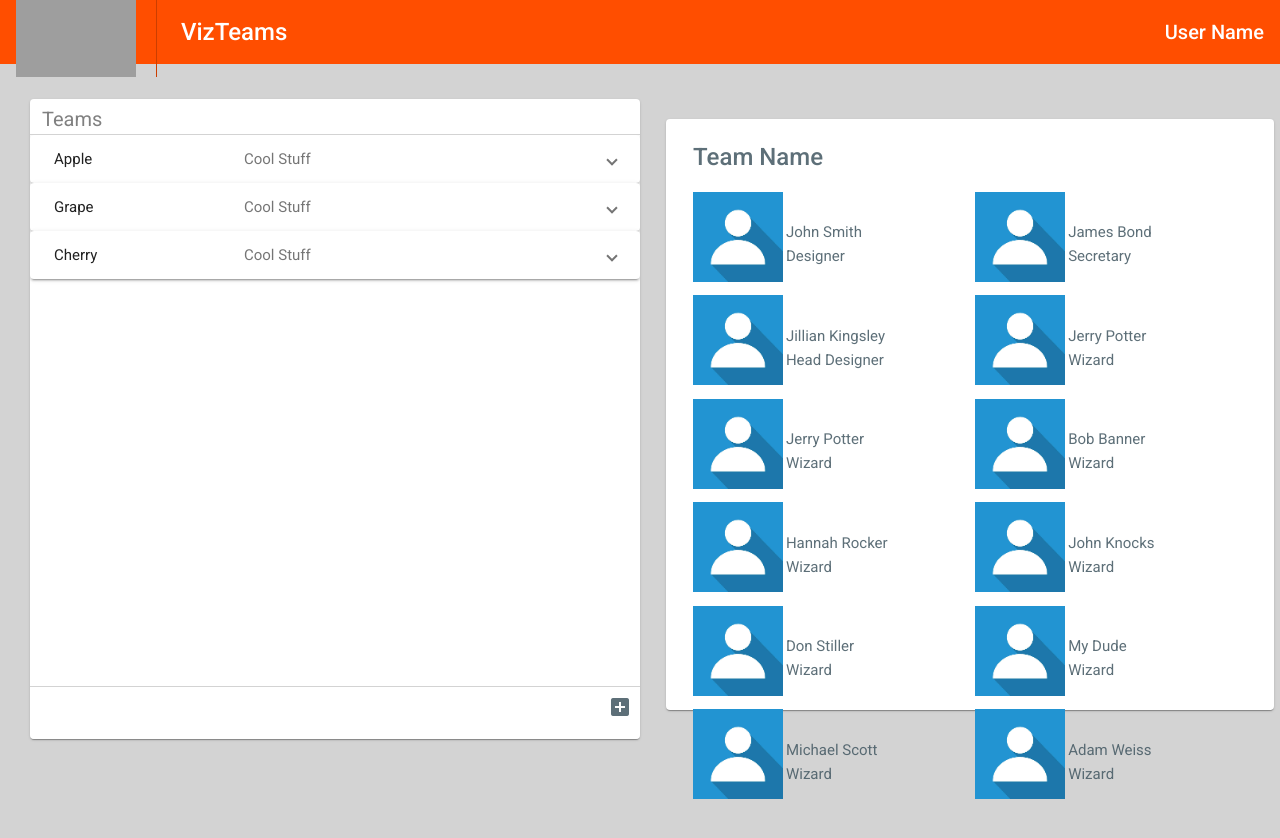
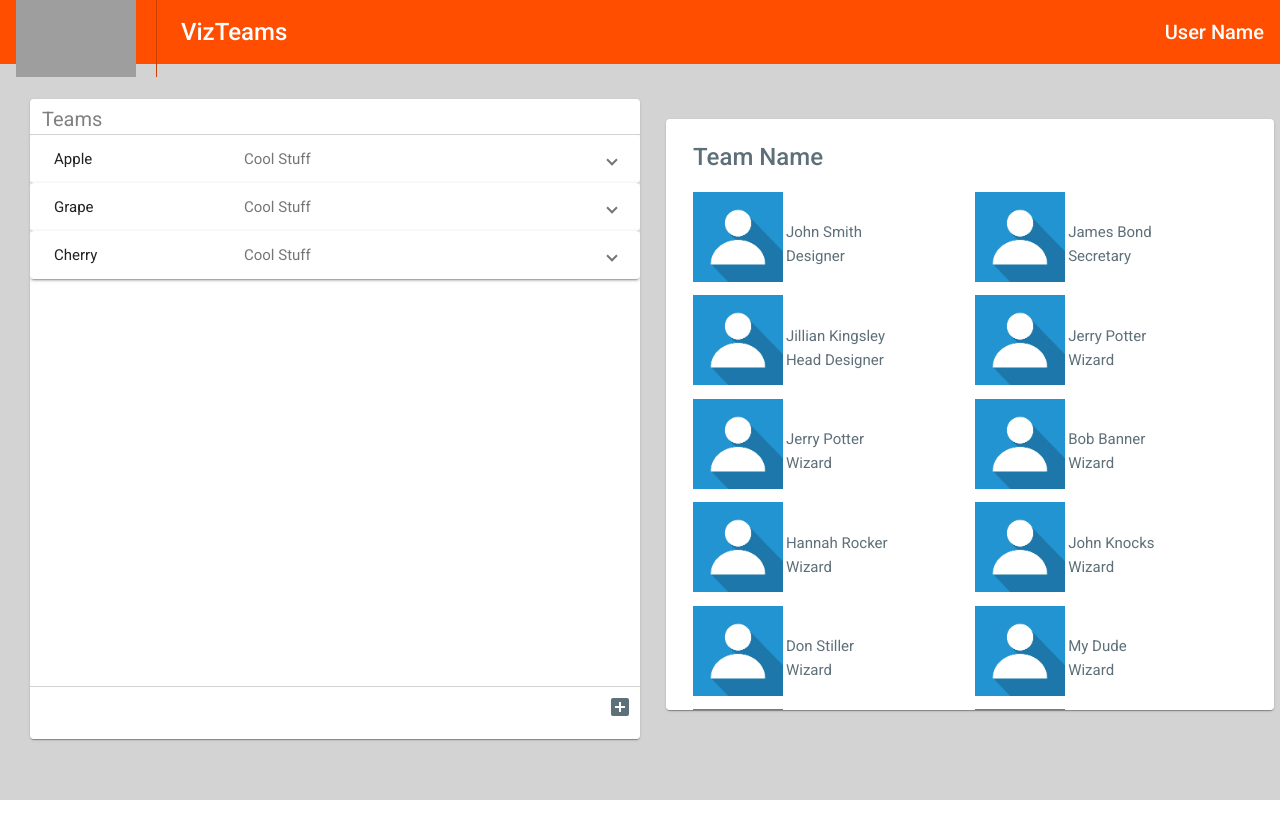
Before and after one commit to codelabsone/2020-viz-teams-tracker-front, an Angular app: page / in a window 1280 px wide. Shown: the top 838 px of the page. After the commit the page ends 800 px from the top, so only its background shows below. Built offline with nearby package versions, Linux system fonts and the light colour scheme; grey boxes are pictures that could not be loaded.

Commit message:
fixed scrolling and scaling in team container

```diff
--- a/src/app/team-container/team-container.component.scss
+++ b/src/app/team-container/team-container.component.scss
@@ -3,6 +3,7 @@
 mat-card {
   height: 76%;
   width: 45vw;
+  overflow-y: scroll;
 }
 
 mat-card-title {
--- a/src/styles.scss
+++ b/src/styles.scss
@@ -3,7 +3,7 @@
 @import "./src/variables.scss";
 
 
-html, body { height: 100%; }
+html, body { height: 100%; overflow-y: hidden; }
 body { margin: 0; font-family: Roboto, "Helvetica Neue", sans-serif; color: $viz-grey }
 
 .mat-toolbar.mat-primary {
```
